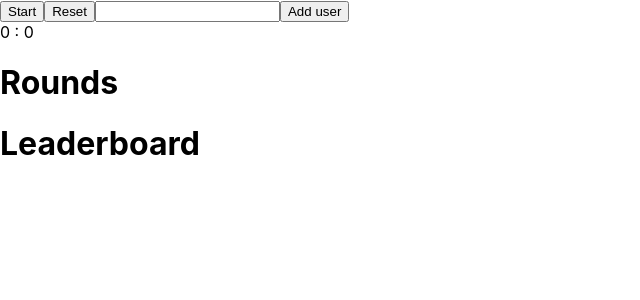
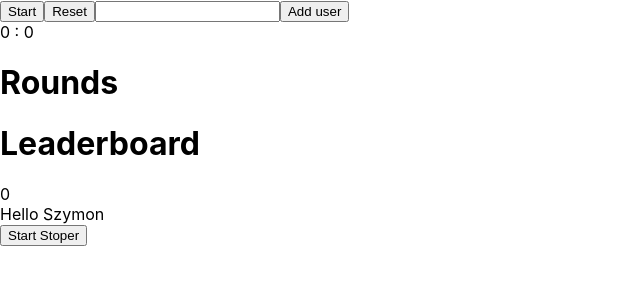
Before and after one commit to eMThe94/sda-react-127, a React (Create React App) app: page / in a window 1280 px wide. Shown: the top 300 px of the page, without its empty margins (0-640 px from the left). Built offline with nearby package versions, Linux system fonts and the light colour scheme.

Commit message:
function component

```diff
--- a/src/App.js
+++ b/src/App.js
@@ -1,5 +1,6 @@
 import React from 'react';
-import './App.css';
+import RoundsList from './RoundsList';
+import Stoper from './Stoper';
 
 class App extends React.Component {
   intervalId;
@@ -26,6 +27,10 @@ class App extends React.Component {
     this.addRound = this.addRound.bind(this);
     this.onUserInputChange = this.onUserInputChange.bind(this);
     this.addUser = this.addUser.bind(this);
+  }
+
+  componentDidMount() {
+    console.log("SIEMKACOSTAM");
   }
 
   tick() {
@@ -121,10 +126,6 @@ class App extends React.Component {
   }
 
   render() {
-    const listItems = this.state.rounds.map((round, idx) => {
-      return <li key={idx}>{round.seconds} : {round.decySeconds}</li>
-    });
-
     const usersList = this.state.users.map((user, idx) => {
       return <li key={idx}>{user.userName} - {user.seconds} : {user.decySeconds}</li>
     });
@@ -138,14 +139,13 @@ class App extends React.Component {
         {!this.state.isActive && <input value={this.state.userName} onChange={this.onUserInputChange}></input>}
         {!this.state.isActive && <button onClick={this.addUser}>Add user</button>}
         <div>{this.state.seconds} : {this.state.decySeconds}</div>
-        <h1>Rounds</h1>
-        <ul>
-          {listItems}
-        </ul>
+        <RoundsList rounds={this.state.rounds}></RoundsList>
         <h1>Leaderboard</h1>
         <ol>
           {usersList}
         </ol>
+
+        <Stoper name="Szymon"></Stoper>
       </div>
     );
   }
--- /dev/null
+++ b/src/RoundsList.js
@@ -0,0 +1,19 @@
+import React from 'react';
+
+class RoundsList extends React.Component {
+    render() {
+        const listItems = this.props.rounds.map((round, idx) => {
+            return <li key={idx}>{round.seconds} : {round.decySeconds}</li>
+        });
+        return (
+            <div>
+                <h1>Rounds</h1>
+                <ul>
+                    {listItems}
+                </ul>
+            </div>
+        );
+    }
+}
+
+export default RoundsList;
--- /dev/null
+++ b/src/Stoper.js
@@ -0,0 +1,22 @@
+import { useState } from "react";
+
+export default function Stoper(props) {
+    const [seconds, setSeconds] = useState(0);
+
+    const tick = () => {
+        setSeconds(seconds => seconds + 1);
+        console.log(seconds);
+    };
+
+    const startStoper = () => {
+        setInterval(() => tick(), 1000);
+    }
+
+    return (
+        <div>
+            <div>{seconds}</div>
+            <div>Hello {props.name}</div>
+            <button onClick={startStoper}>Start Stoper</button>
+        </div>
+    );
+}
```
